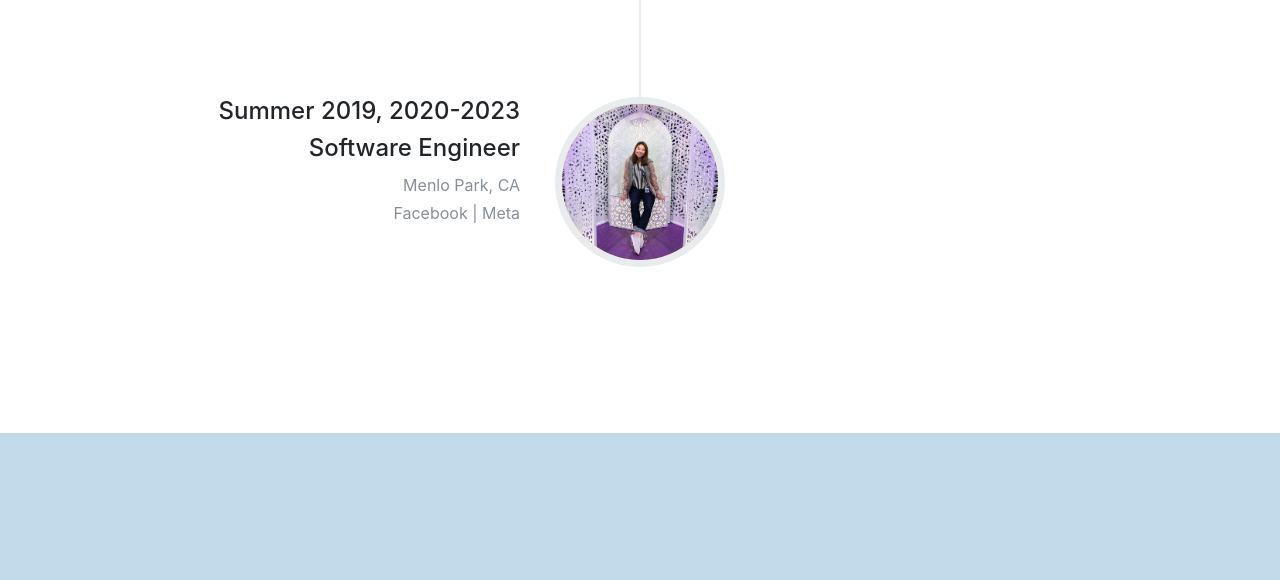
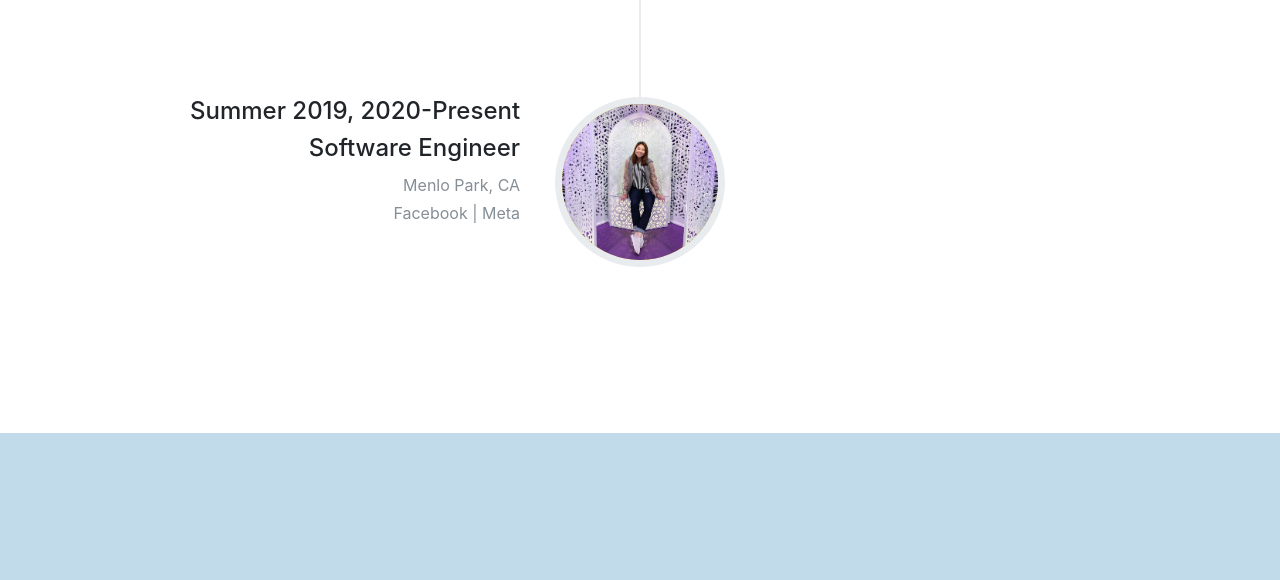
Before and after one commit to shalandy/shalandy.github.io, a website with bundled scripts: page index.html in a window 1280 px wide. Shown: the part 3904-4484 px from the top of the page. Built offline with nearby package versions, Linux system fonts and the light colour scheme; a web font is replaced by a local one.

Commit message:
year update
keep FT exp present

```diff
--- a/index.html
+++ b/index.html
@@ -356,7 +356,7 @@
                 </div>
                 <div class="timeline-panel">
                   <div class="timeline-heading">
-                    <h4>Summer 2019, 2020-2023</h4>
+                    <h4>Summer 2019, 2020-Present</h4>
                     <h4 class="subheading">Software Engineer</h4>
                   </div>
                   <div class="timeline-body">
```
